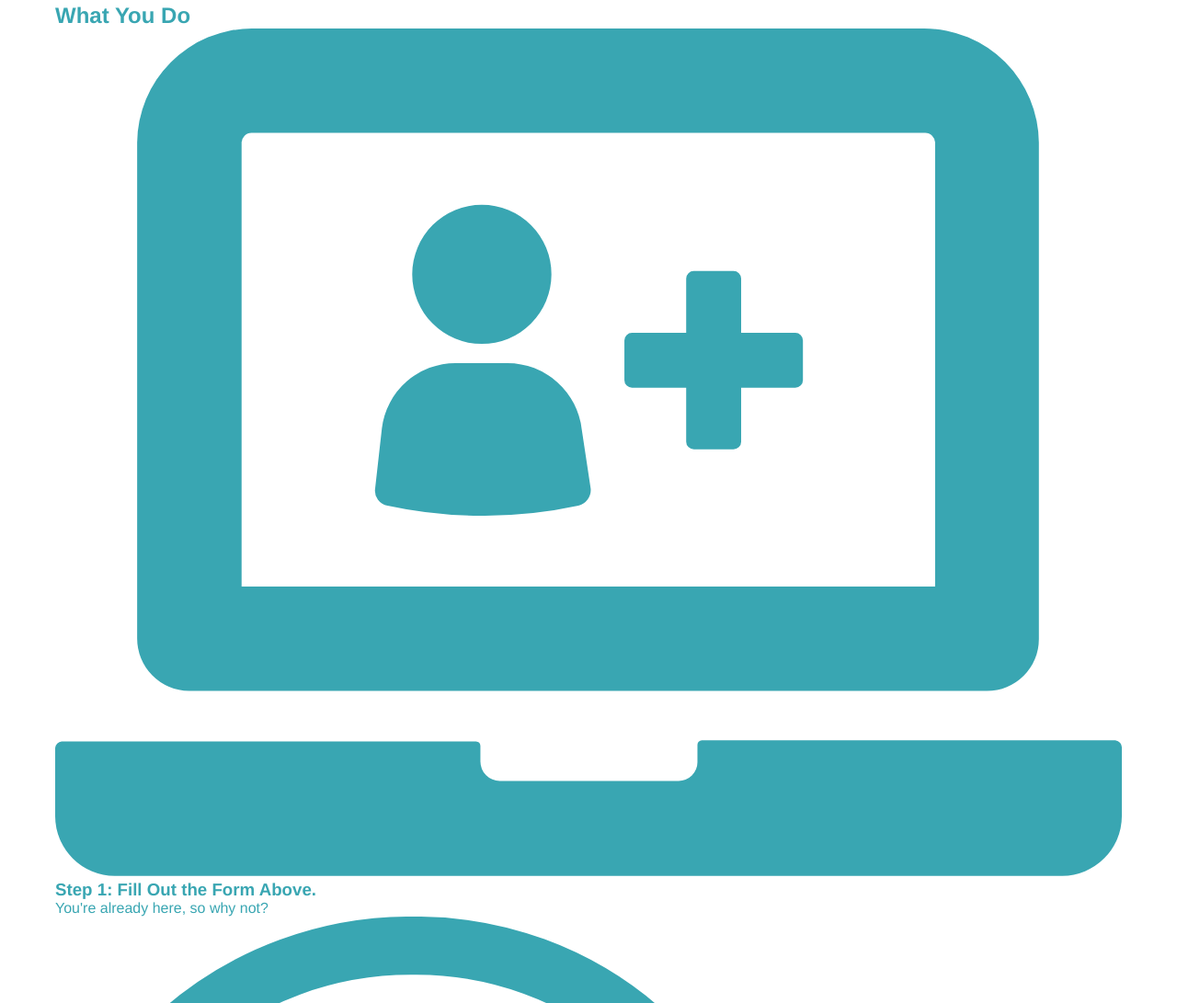
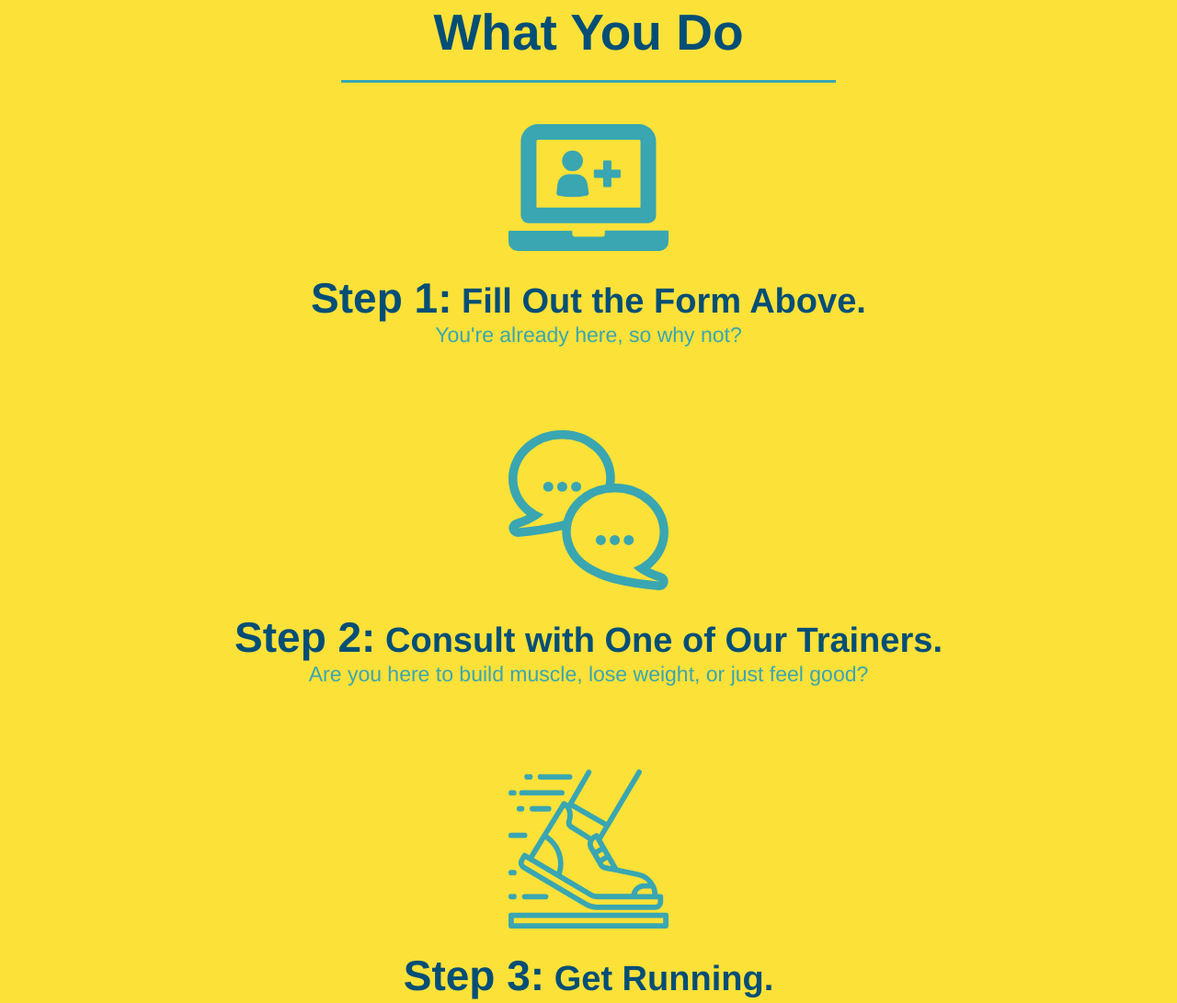
Before and after one commit to jeevanthapa1987/run-buddy, a plain HTML site: page index.html in a window 1280 px wide. Shown: the part 1117-2208 px from the top of the page at 92% size. Drawn offline with Linux system fonts and the light colour scheme.

Commit message:
style what you do section

```diff
--- a/assets/css/style.css
+++ b/assets/css/style.css
@@ -115,13 +115,7 @@ footer a {
   text-align: center;
 }
 .intro h2 {
-  font-size: 55px;
-  color: #024e76;
-  margin-bottom: 35px;
-  padding: 0 100px 20px 100px;
-  border-bottom: 3px solid;
-  border-color: #fce138;
-  display: inline-block;
+
 }
 .intro p {
   line-height: 1.7;
@@ -132,8 +126,58 @@ footer a {
 }
 /*--------what we do section ends-----*/
 
+
+/*----------what you do section---------*/
+.steps {
+  text-align: center;
+  background: #fce138;
+}
+.steps h2 {
+
+}
+.steps div {
+  margin-bottom: 80px;
+}
+
+.steps img {
+  width: 15%;
+  margin: 10px 0;
+}
+
+.steps h3 {
+  color: #024e76;
+  font-size: 46px;
+  margin-top: 10px;
+}
+
+.steps p {
+  color: #39a6b2;
+  font-size: 23px;
+}
+.steps span {
+  font-size: 38px;
+}
+/*--------------what you do section ends--------*/
+
+
 /*----------independent section-----*/
 section {
   padding: 60px;
+}
 
+.section-title {
+  font-size: 55px;
+  color: #024e76;
+  margin-bottom: 35px;
+  padding: 0 100px 20px 100px;
+  display: inline-block;
+  border-bottom: 3px solid;
 }
+
+.primary-border {
+  border-color: #fce138;
+}
+
+.secondary-border {
+  border-color: #39a6b2;
+}
--- a/index.html
+++ b/index.html
@@ -69,37 +69,37 @@
 
 <!-- "what we do" section -->
 <section id="what-we-do" class="intro">
-<h2>What We Do</h2>
+<h2 class="section-title primary-border">What We Do</h2>
 <p>
   butcher selfies chambray shabby chic gentrify readymade yr Echo Park XOXO Tumblr normcore Banksy direct trade Blue Bottle chillwave you probably haven't heard of them single-origin coffee Vice fanny pack fixie Odd Future Austin fingerstache pickled twee synth Wes Anderson Thundercats viral bitters flannel meggings narwhal Marfa Schlitz sustainable Intelligentsia umami deep v craft
 </p>
 </section>
 
 <!-- "what you do" section -->
-<section id="what-you-do">
-<h2>What You Do</h2>
+<section id="what-you-do" class="steps">
+<h2 class="section-title secondary-border">What You Do</h2>
 <div>
 <!-- insert this img element -->
 <img src="./assets/images/step-1.svg" alt="" />
-<h3>Step 1: Fill Out the Form Above.</h3>
+<h3>Step 1:<span> Fill Out the Form Above.</span></h3>
 <p>You're already here, so why not?</p>
 </div>
 
 <div>
 <img src="./assets/images/step-2.svg" alt="" />
-<h3>Step 2: Consult with One of Our Trainers.</h3>
+<h3>Step 2:<span>  Consult with One of Our Trainers.</span></h3>
 <p>Are you here to build muscle, lose weight, or just feel good?</p>
 </div>
 
 <div>
 <img src="./assets/images/step-3.svg" alt="" />
-<h3>Step 3: Get Running.</h3>
+<h3>Step 3:<span>  Get Running.</span></h3>
 <p>Hit the ground running (literally) once your trainer lays out your plan.</p>
 </div>
 
 <div>
 <img src="./assets/images/step-4.svg" alt="" />
-<h3>Step 4: See Results.</h3>
+<h3>Step 4:<span>  See Results.</span></h3>
 <p>Bi-weekly checkins with your trainer will keep you focused</p>
 </div>
 </section>
```
